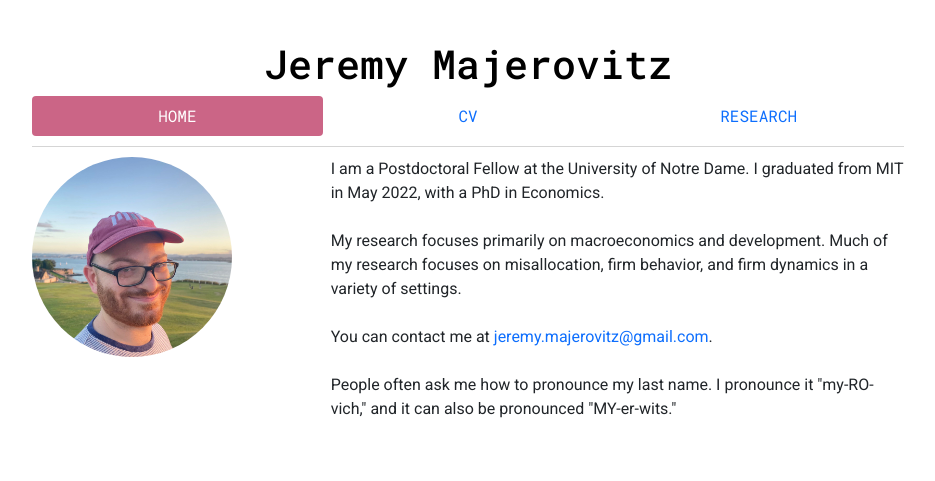
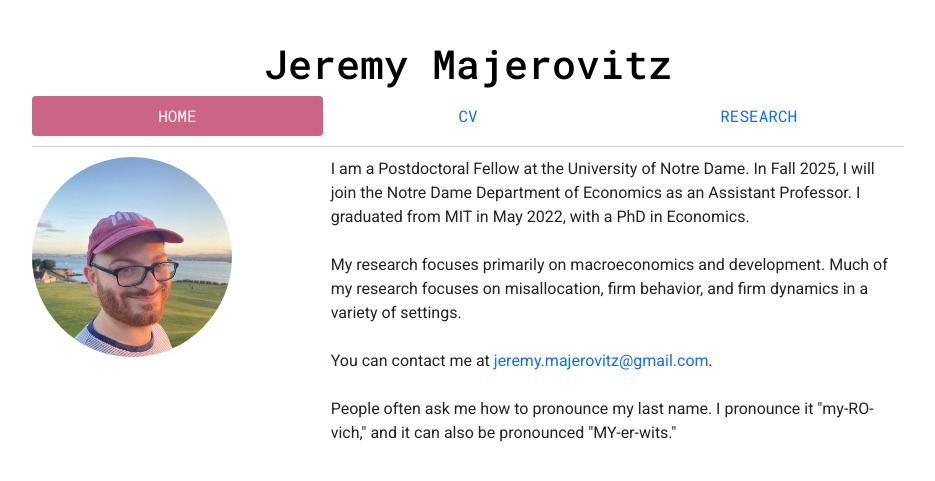
Before and after one commit to jmajic/jmajic.github.io, a Jekyll site: the page built from index.html, in a window 1280 px wide. Shown: the top 481 px of the page, without its empty margins (172-1107 px from the left). Built offline with Jekyll 4.4.1, drawn with Linux system fonts in a browser that asks for light colours.

Commit message:
Add Assistant Prof plan

```diff
--- a/index.html
+++ b/index.html
@@ -13,7 +13,7 @@ research: passive
 	</div>
 	<div class="col-sm-8">
 	<p>
-		I am a Postdoctoral Fellow at the University of Notre Dame. I graduated from MIT in May 2022, with a PhD in Economics. <br>
+		I am a Postdoctoral Fellow at the University of Notre Dame. In Fall 2025, I will join the Notre Dame Department of Economics as an Assistant Professor. I graduated from MIT in May 2022, with a PhD in Economics. <br>
 		<br>
 		My research focuses primarily on macroeconomics and development. Much of my research focuses on misallocation, firm behavior, and firm dynamics in a variety of settings.<br>
 		<br>
```
